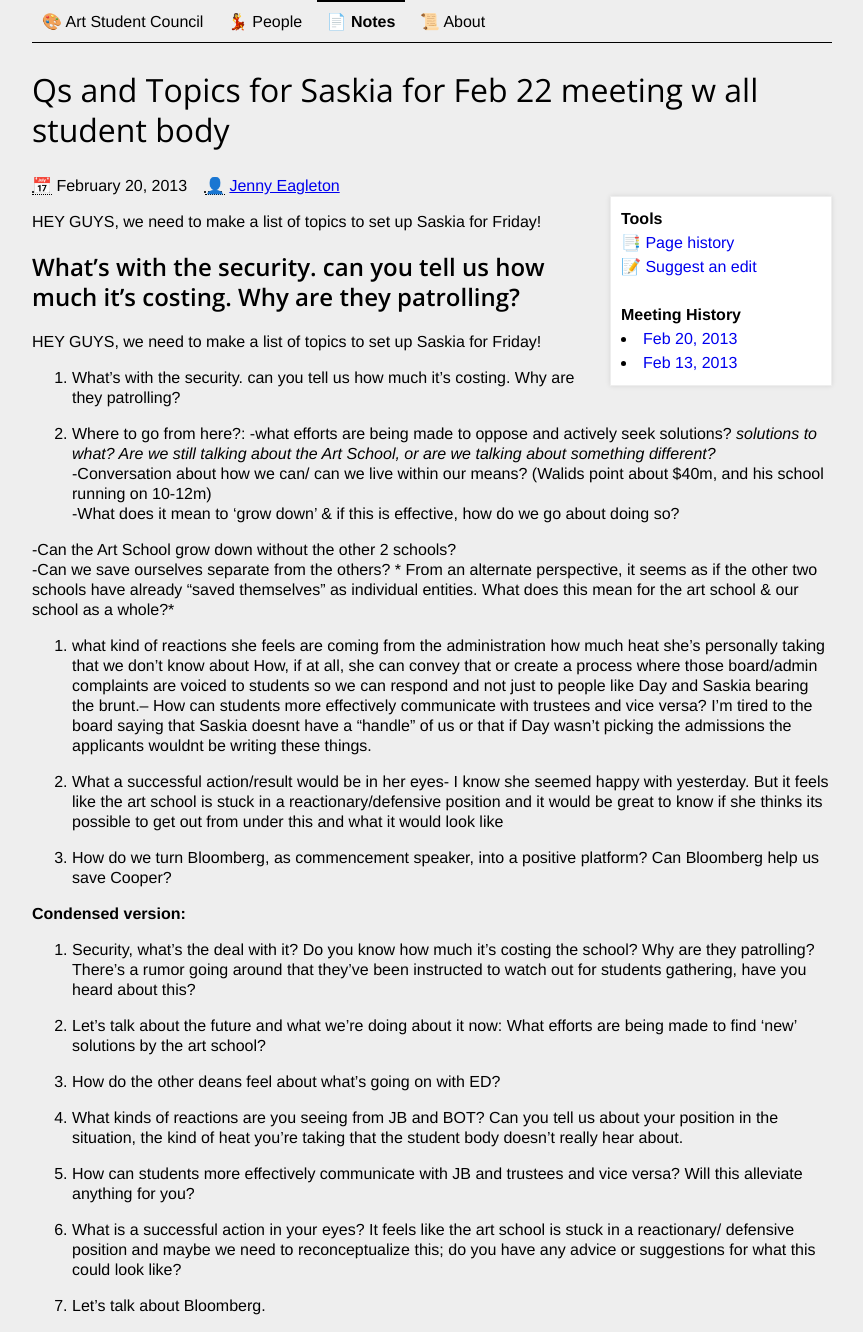
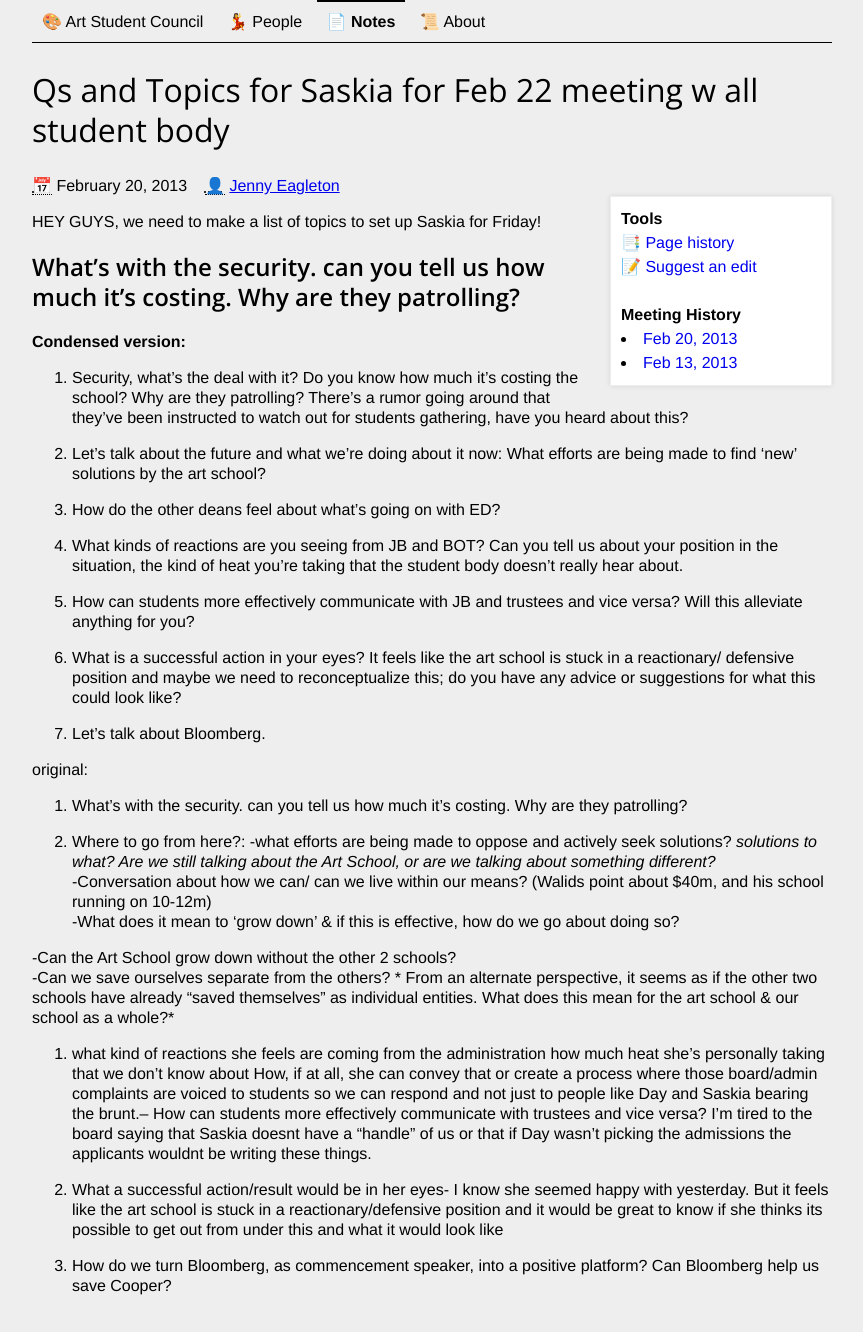
Before and after one commit to CooperASC/cooperasc.github.com, a Jekyll site: the page built from _posts/notes/2013-02-20-notes-about-friday-meeting-for-saskia.md, in a window 1280 px wide. Shown: the whole page, without its empty margins (208-1071 px from the left). Built offline with Jekyll 4.4.1, drawn with Linux system fonts in a browser that asks for light colours; some of the changed lines change nothing that is shown.

Commit message:
Updated _posts/notes/2013-02-20-notes-about-friday-meeting-for-saskia.md

```diff
--- a/_posts/notes/2013-02-20-notes-about-friday-meeting-for-saskia.md
+++ b/_posts/notes/2013-02-20-notes-about-friday-meeting-for-saskia.md
@@ -12,8 +12,26 @@ HEY GUYS, we need to make a list of topics to set up Saskia for Friday!
 What's with the security. can you tell us how much it's costing. Why are they patrolling?
 ---
 
-HEY GUYS, we need to make a list of topics to set up Saskia for Friday!
+**Condensed version:**
 
+1. Security, what's the deal with it? Do you know how much it's costing the school? Why are they patrolling? There's a rumor going around that they've been instructed to watch out for students gathering, have you heard about this?
+
+2. Let's talk about the future and what we're doing about it now: What efforts are being made to find 'new' solutions by the art school?
+
+3. How do the other deans feel about what's going on with ED?
+
+4. What kinds of reactions are you seeing from JB and BOT? Can you tell us about your position in the situation, the kind of heat you're taking that the student body doesn't really hear about.
+
+5. How can students more effectively communicate with JB and trustees and vice versa? Will this alleviate anything for you?
+
+6. What is a successful action in your eyes? It feels like the art school is stuck in a reactionary/ defensive position and maybe we need to reconceptualize this; do you have any advice or suggestions for what this could look like?
+
+7. Let's talk about Bloomberg.
+
+
+
+
+original:
 1. What’s with the security. can you tell us how much it’s costing. Why are they patrolling?
 
 2. Where to go from here?:
@@ -32,19 +50,3 @@ I'm tired to the board saying that Saskia doesnt have a "handle" of us or that i
 4. What a successful action/result would be in her eyes- I know she seemed happy with yesterday. But it feels like the art school is stuck in a reactionary/defensive position and it would be great to know if she thinks its possible to get out from under this and what it would look like
 
 5. How do we turn Bloomberg, as commencement speaker, into a positive platform? Can Bloomberg help us save Cooper?
-
-**Condensed version:**
-
-1. Security, what's the deal with it? Do you know how much it's costing the school? Why are they patrolling? There's a rumor going around that they've been instructed to watch out for students gathering, have you heard about this?
-
-2. Let's talk about the future and what we're doing about it now: What efforts are being made to find 'new' solutions by the art school?
-
-3. How do the other deans feel about what's going on with ED?
-
-4. What kinds of reactions are you seeing from JB and BOT? Can you tell us about your position in the situation, the kind of heat you're taking that the student body doesn't really hear about.
-
-5. How can students more effectively communicate with JB and trustees and vice versa? Will this alleviate anything for you?
-
-6. What is a successful action in your eyes? It feels like the art school is stuck in a reactionary/ defensive position and maybe we need to reconceptualize this; do you have any advice or suggestions for what this could look like?
-
-7. Let's talk about Bloomberg.
```
